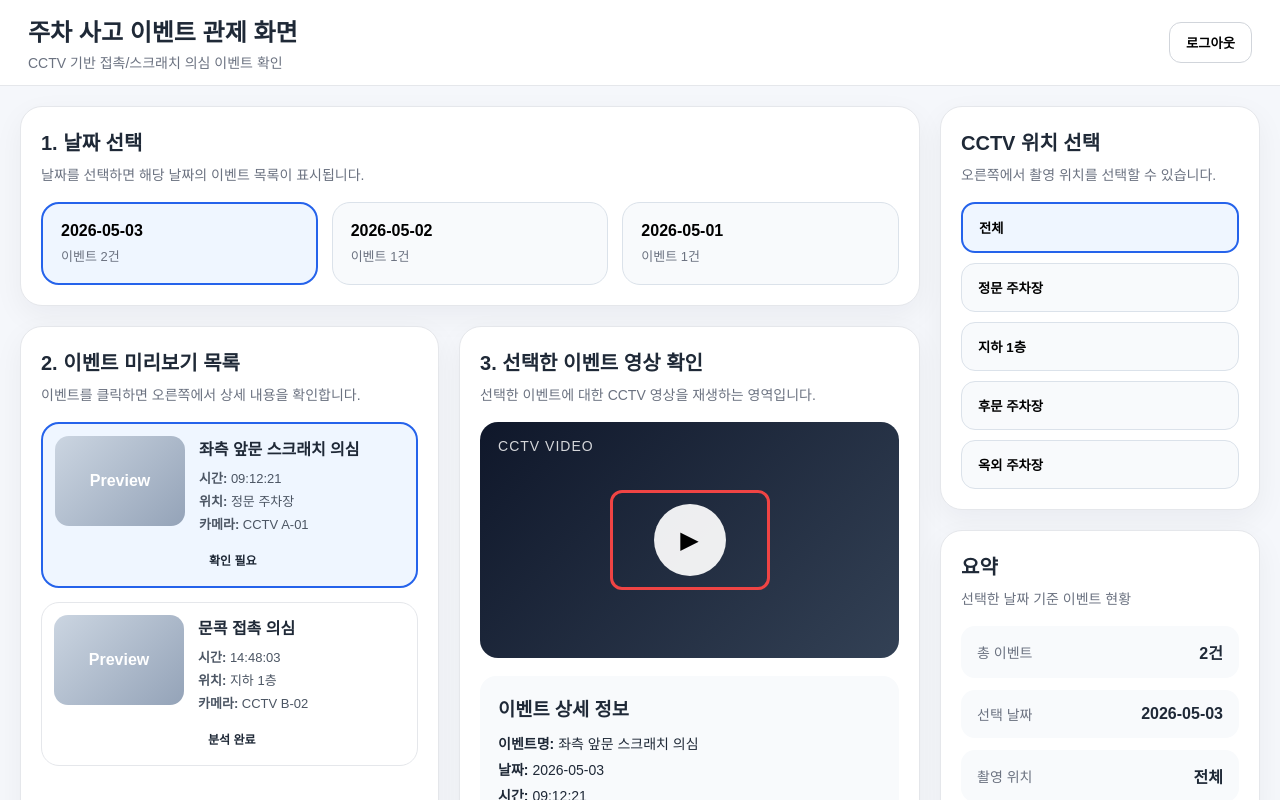
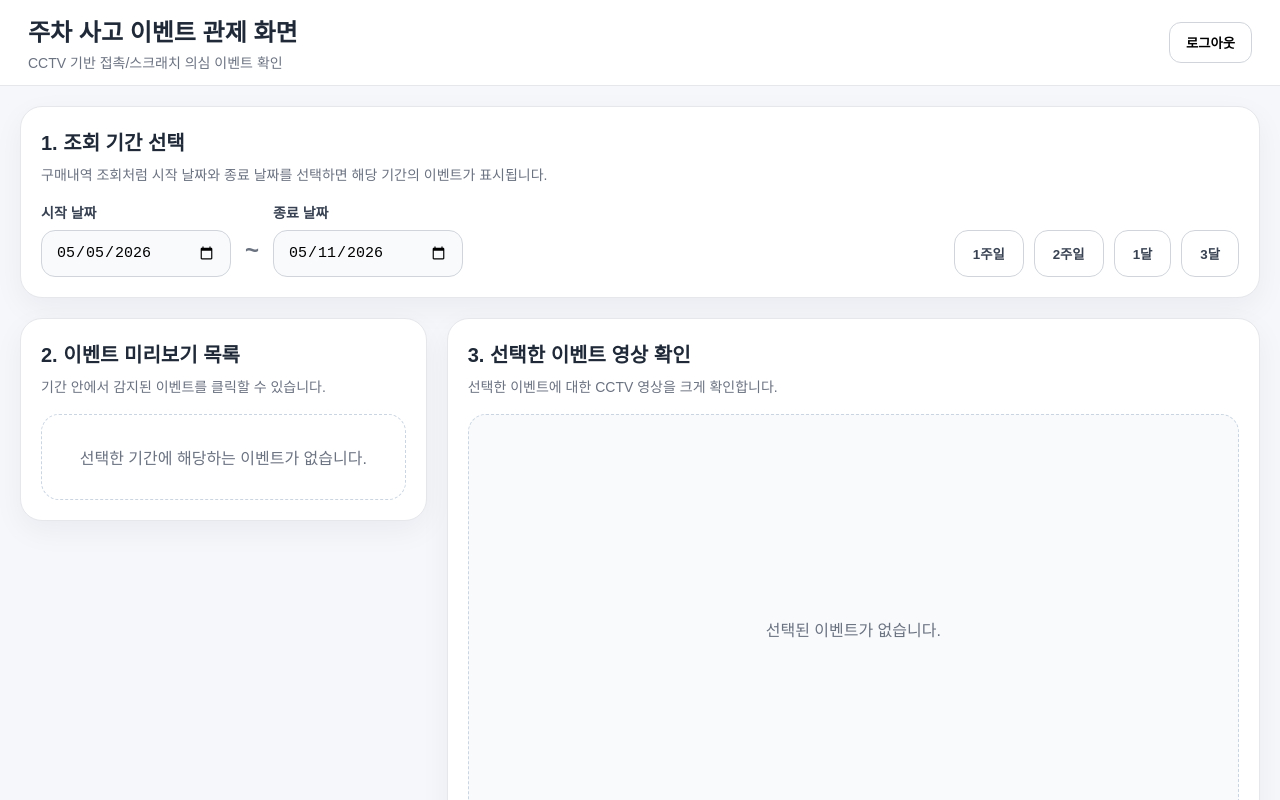
Before and after one commit to BumGyo/UI, a React (Vite) app: page / in a window 1280 px wide. Both pictures are taken after a click on the button "로그인". Shown: the top 800 px of the page. Built offline with nearby package versions, Linux system fonts and the light colour scheme.

Commit message:
add : 0505 feedback

```diff
--- a/src/App.css
+++ b/src/App.css
@@ -457,3 +457,148 @@ button {
     grid-template-columns: 1fr;
   }
 }
+
+/* ---------------- 수정된 메인 페이지 ---------------- */
+
+.dashboard-body.only-main {
+  display: block;
+  padding: 20px;
+}
+
+.range-box {
+  margin-top: 18px;
+  display: flex;
+  justify-content: space-between;
+  align-items: end;
+  gap: 20px;
+  flex-wrap: wrap;
+}
+
+.date-range-inputs {
+  display: flex;
+  align-items: end;
+  gap: 14px;
+}
+
+.date-input-group {
+  display: flex;
+  flex-direction: column;
+  gap: 8px;
+}
+
+.date-input-group label {
+  font-size: 14px;
+  font-weight: 700;
+  color: #374151;
+}
+
+.date-input-group input {
+  width: 190px;
+  padding: 13px 14px;
+  border-radius: 14px;
+  border: 1px solid #d1d5db;
+  background: #f8fafc;
+  font-size: 15px;
+  outline: none;
+}
+
+.date-input-group input:focus {
+  border-color: #2563eb;
+  background: #ffffff;
+}
+
+.range-wave {
+  padding-bottom: 13px;
+  font-size: 24px;
+  font-weight: 700;
+  color: #6b7280;
+}
+
+.quick-range-buttons {
+  display: flex;
+  gap: 10px;
+  flex-wrap: wrap;
+}
+
+.quick-range-buttons button {
+  padding: 13px 18px;
+  border-radius: 14px;
+  border: 1px solid #d1d5db;
+  background: #ffffff;
+  font-weight: 700;
+  color: #374151;
+}
+
+.quick-range-buttons button:hover {
+  background: #eff6ff;
+  border-color: #2563eb;
+  color: #1d4ed8;
+}
+
+.content-grid.wide-video {
+  grid-template-columns: 0.8fr 1.6fr;
+  align-items: start;
+}
+
+.video-panel-large {
+  min-height: 640px;
+}
+
+.video-area.large .fake-video {
+  aspect-ratio: 16 / 9;
+  min-height: 430px;
+}
+
+.video-date-text {
+  position: absolute;
+  top: 42px;
+  left: 18px;
+  color: rgba(255, 255, 255, 0.72);
+  font-size: 13px;
+}
+
+.empty-video-box {
+  margin-top: 18px;
+  min-height: 430px;
+  border-radius: 18px;
+  border: 1px dashed #cbd5e1;
+  display: flex;
+  align-items: center;
+  justify-content: center;
+  color: #6b7280;
+  background: #f8fafc;
+}
+
+@media (max-width: 1100px) {
+  .content-grid.wide-video {
+    grid-template-columns: 1fr;
+  }
+
+  .video-area.large .fake-video {
+    min-height: 300px;
+  }
+}
+
+@media (max-width: 700px) {
+  .date-range-inputs {
+    width: 100%;
+    flex-direction: column;
+    align-items: stretch;
+  }
+
+  .date-input-group input {
+    width: 100%;
+  }
+
+  .range-wave {
+    display: none;
+  }
+
+  .quick-range-buttons {
+    width: 100%;
+  }
+
+  .quick-range-buttons button {
+    flex: 1;
+  }
+}
--- a/src/App.jsx
+++ b/src/App.jsx
@@ -97,28 +97,62 @@ function LoginPage({ onLogin }) {
   );
 }
 
+function formatDate(date) {
+  const year = date.getFullYear();
+  const month = String(date.getMonth() + 1).padStart(2, "0");
+  const day = String(date.getDate()).padStart(2, "0");
+  return `${year}-${month}-${day}`;
+}
+
+function addDays(date, days) {
+  const copied = new Date(date);
+  copied.setDate(copied.getDate() + days);
+  return copied;
+}
+
+function addMonths(date, months) {
+  const copied = new Date(date);
+  copied.setMonth(copied.getMonth() + months);
+  return copied;
+}
+
 function Dashboard({ onLogout }) {
-  const dates = useMemo(() => [...new Set(mockEvents.map((e) => e.date))], []);
-  const [selectedDate, setSelectedDate] = useState(dates[0]);
-  const [selectedLocation, setSelectedLocation] = useState("전체");
+  const today = new Date();
+
+  const [startDate, setStartDate] = useState(formatDate(addDays(today, -6)));
+  const [endDate, setEndDate] = useState(formatDate(today));
+  const [selectedEventId, setSelectedEventId] = useState(mockEvents[0].id);
 
   const filteredEvents = useMemo(() => {
     return mockEvents.filter((event) => {
-      const sameDate = event.date === selectedDate;
-      const sameLocation =
-        selectedLocation === "전체" || event.location === selectedLocation;
-      return sameDate && sameLocation;
+      return event.date >= startDate && event.date <= endDate;
     });
-  }, [selectedDate, selectedLocation]);
-
-  const [selectedEventId, setSelectedEventId] = useState(
-    filteredEvents[0]?.id || mockEvents[0].id
-  );
+  }, [startDate, endDate]);
 
   const selectedEvent =
     filteredEvents.find((e) => e.id === selectedEventId) ||
     filteredEvents[0] ||
-    mockEvents[0];
+    null;
+
+  function selectOneWeek() {
+    setStartDate(formatDate(addDays(today, -6)));
+    setEndDate(formatDate(today));
+  }
+
+  function selectTwoWeeks() {
+    setStartDate(formatDate(addDays(today, -13)));
+    setEndDate(formatDate(today));
+  }
+
+  function selectOneMonth() {
+    setStartDate(formatDate(addMonths(today, -1)));
+    setEndDate(formatDate(today));
+  }
+
+  function selectThreeMonths() {
+    setStartDate(formatDate(addMonths(today, -3)));
+    setEndDate(formatDate(today));
+  }
 
   return (
     <div className="dashboard-page">
@@ -132,49 +166,63 @@ function Dashboard({ onLogout }) {
         </button>
       </header>
 
-      <div className="dashboard-body">
-        {/* 왼쪽 메인 */}
+      <div className="dashboard-body only-main">
         <section className="main-panel">
-          {/* 날짜 선택 */}
+          {/* 날짜 기간 선택 */}
           <div className="panel card">
             <div className="panel-header">
-              <h2>1. 날짜 선택</h2>
-              <p>날짜를 선택하면 해당 날짜의 이벤트 목록이 표시됩니다.</p>
+              <h2>1. 조회 기간 선택</h2>
+              <p>
+                구매내역 조회처럼 시작 날짜와 종료 날짜를 선택하면 해당 기간의
+                이벤트가 표시됩니다.
+              </p>
             </div>
 
-            <div className="date-grid">
-              {dates.map((date) => (
-                <button
-                  key={date}
-                  className={`date-box ${
-                    selectedDate === date ? "active" : ""
-                  }`}
-                  onClick={() => {
-                    setSelectedDate(date);
-                    const firstEvent = mockEvents.find((e) => e.date === date);
-                    if (firstEvent) setSelectedEventId(firstEvent.id);
-                  }}
-                >
-                  <div className="date-text">{date}</div>
-                  <div className="date-count">
-                    이벤트 {mockEvents.filter((e) => e.date === date).length}건
+            <div className="range-box">
+              <div className="date-range-inputs">
+                <div className="date-input-group">
+                  <label>시작 날짜</label>
+                  <input
+                    type="date"
+                    value={startDate}
+                    onChange={(e) => setStartDate(e.target.value)}
+                  />
                 </div>
-                </button>
-              ))}
+
+                <span className="range-wave">~</span>
+
+                <div className="date-input-group">
+                  <label>종료 날짜</label>
+                  <input
+                    type="date"
+                    value={endDate}
+                    onChange={(e) => setEndDate(e.target.value)}
+                  />
+                </div>
+              </div>
+
+              <div className="quick-range-buttons">
+                <button onClick={selectOneWeek}>1주일</button>
+                <button onClick={selectTwoWeeks}>2주일</button>
+                <button onClick={selectOneMonth}>1달</button>
+                <button onClick={selectThreeMonths}>3달</button>
+              </div>
             </div>
           </div>
 
           {/* 이벤트 목록 + 영상 */}
-          <div className="content-grid">
+          <div className="content-grid wide-video">
             <div className="panel card">
               <div className="panel-header">
                 <h2>2. 이벤트 미리보기 목록</h2>
-                <p>이벤트를 클릭하면 오른쪽에서 상세 내용을 확인합니다.</p>
+                <p>기간 안에서 감지된 이벤트를 클릭할 수 있습니다.</p>
               </div>
 
               <div className="event-list">
                 {filteredEvents.length === 0 ? (
-                  <div className="empty-box">선택한 조건의 이벤트가 없습니다.</div>
+                  <div className="empty-box">
+                    선택한 기간에 해당하는 이벤트가 없습니다.
+                  </div>
                 ) : (
                   filteredEvents.map((event) => (
                     <div
@@ -190,6 +238,9 @@ function Dashboard({ onLogout }) {
 
                       <div className="event-info">
                         <h3>{event.title}</h3>
+                        <p>
+                          <strong>날짜:</strong> {event.date}
+                        </p>
                         <p>
                           <strong>시간:</strong> {event.time}
                         </p>
@@ -209,15 +260,20 @@ function Dashboard({ onLogout }) {
               </div>
             </div>
 
-            <div className="panel card">
+            <div className="panel card video-panel-large">
               <div className="panel-header">
                 <h2>3. 선택한 이벤트 영상 확인</h2>
-                <p>선택한 이벤트에 대한 CCTV 영상을 재생하는 영역입니다.</p>
+                <p>선택한 이벤트에 대한 CCTV 영상을 크게 확인합니다.</p>
               </div>
 
-              <div className="video-area">
+              {selectedEvent ? (
+                <>
+                  <div className="video-area large">
                     <div className="fake-video">
                       <div className="video-overlay-text">CCTV VIDEO</div>
+                      <div className="video-date-text">
+                        {selectedEvent.date} {selectedEvent.time}
+                      </div>
                       <div className="detect-box"></div>
                       <button className="play-btn">▶</button>
                     </div>
@@ -226,82 +282,33 @@ function Dashboard({ onLogout }) {
                   <div className="detail-box">
                     <h3>이벤트 상세 정보</h3>
                     <p>
-                  <strong>이벤트명:</strong> {selectedEvent?.title}
+                      <strong>이벤트명:</strong> {selectedEvent.title}
                     </p>
                     <p>
-                  <strong>날짜:</strong> {selectedEvent?.date}
+                      <strong>날짜:</strong> {selectedEvent.date}
                     </p>
                     <p>
-                  <strong>시간:</strong> {selectedEvent?.time}
+                      <strong>시간:</strong> {selectedEvent.time}
                     </p>
                     <p>
-                  <strong>위치:</strong> {selectedEvent?.location}
+                      <strong>촬영 위치:</strong> {selectedEvent.location}
                     </p>
                     <p>
-                  <strong>카메라:</strong> {selectedEvent?.camera}
+                      <strong>카메라:</strong> {selectedEvent.camera}
                     </p>
                     <p>
-                  <strong>상태:</strong> {selectedEvent?.status}
+                      <strong>상태:</strong> {selectedEvent.status}
                     </p>
                   </div>
+                </>
+              ) : (
+                <div className="empty-video-box">
+                  선택된 이벤트가 없습니다.
+                </div>
+              )}
             </div>
           </div>
         </section>
-
-        {/* 오른쪽 사이드 */}
-        <aside className="side-panel">
-          <div className="panel card">
-            <div className="panel-header">
-              <h2>CCTV 위치 선택</h2>
-              <p>오른쪽에서 촬영 위치를 선택할 수 있습니다.</p>
-            </div>
-
-            <div className="location-list">
-              {cameraLocations.map((loc) => (
-                <button
-                  key={loc}
-                  className={`location-btn ${
-                    selectedLocation === loc ? "active" : ""
-                  }`}
-                  onClick={() => {
-                    setSelectedLocation(loc);
-                    const next =
-                      mockEvents.find(
-                        (e) =>
-                          e.date === selectedDate &&
-                          (loc === "전체" || e.location === loc)
-                      ) || null;
-                    if (next) setSelectedEventId(next.id);
-                  }}
-                >
-                  {loc}
-                </button>
-              ))}
-            </div>
-          </div>
-
-          <div className="panel card">
-            <div className="panel-header">
-              <h2>요약</h2>
-              <p>선택한 날짜 기준 이벤트 현황</p>
-            </div>
-
-            <div className="summary-box">
-              <div className="summary-item">
-                <span>총 이벤트</span>
-                <strong>{filteredEvents.length}건</strong>
-              </div>
-              <div className="summary-item">
-                <span>선택 날짜</span>
-                <strong>{selectedDate}</strong>
-              </div>
-              <div className="summary-item">
-                <span>촬영 위치</span>
-                <strong>{selectedLocation}</strong>
-              </div>
-            </div>
-          </div>
-        </aside>
       </div>
     </div>
   );
```
Lines whose indentation alone changed are shown as unchanged.
